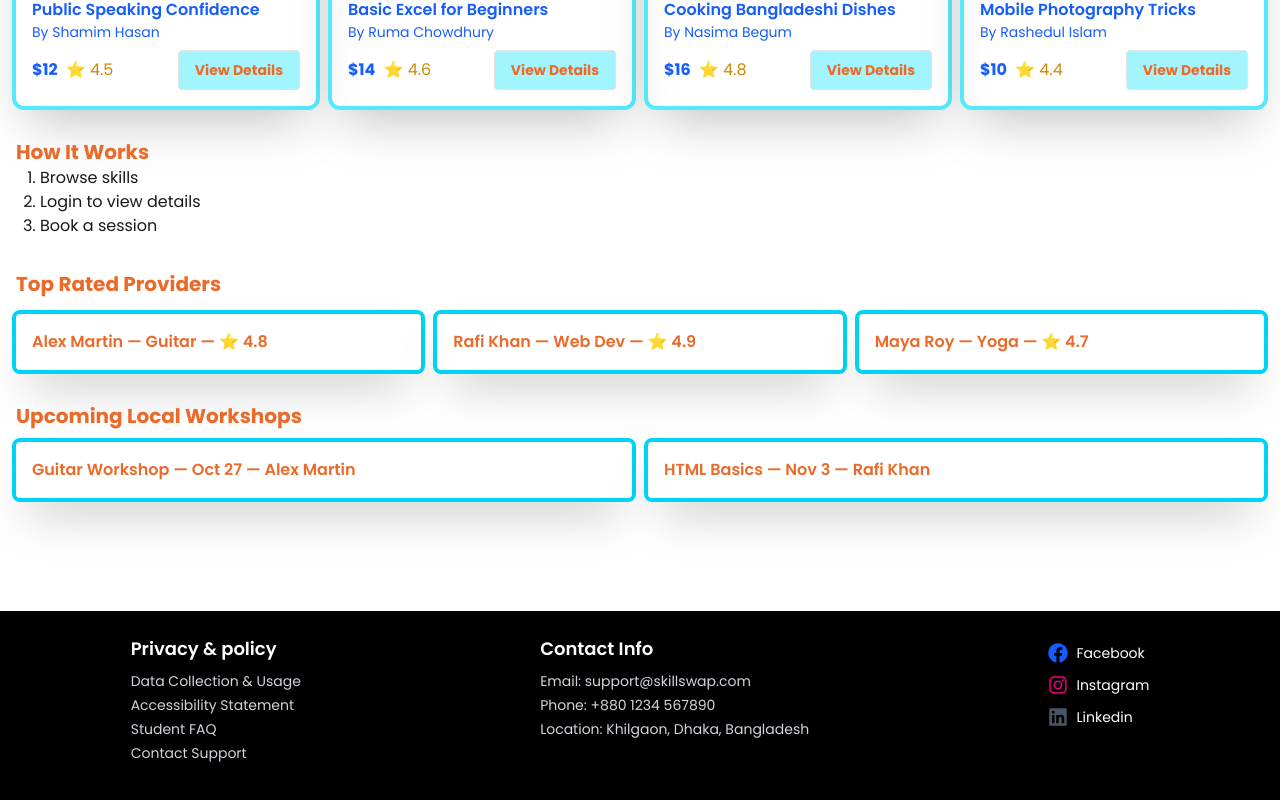
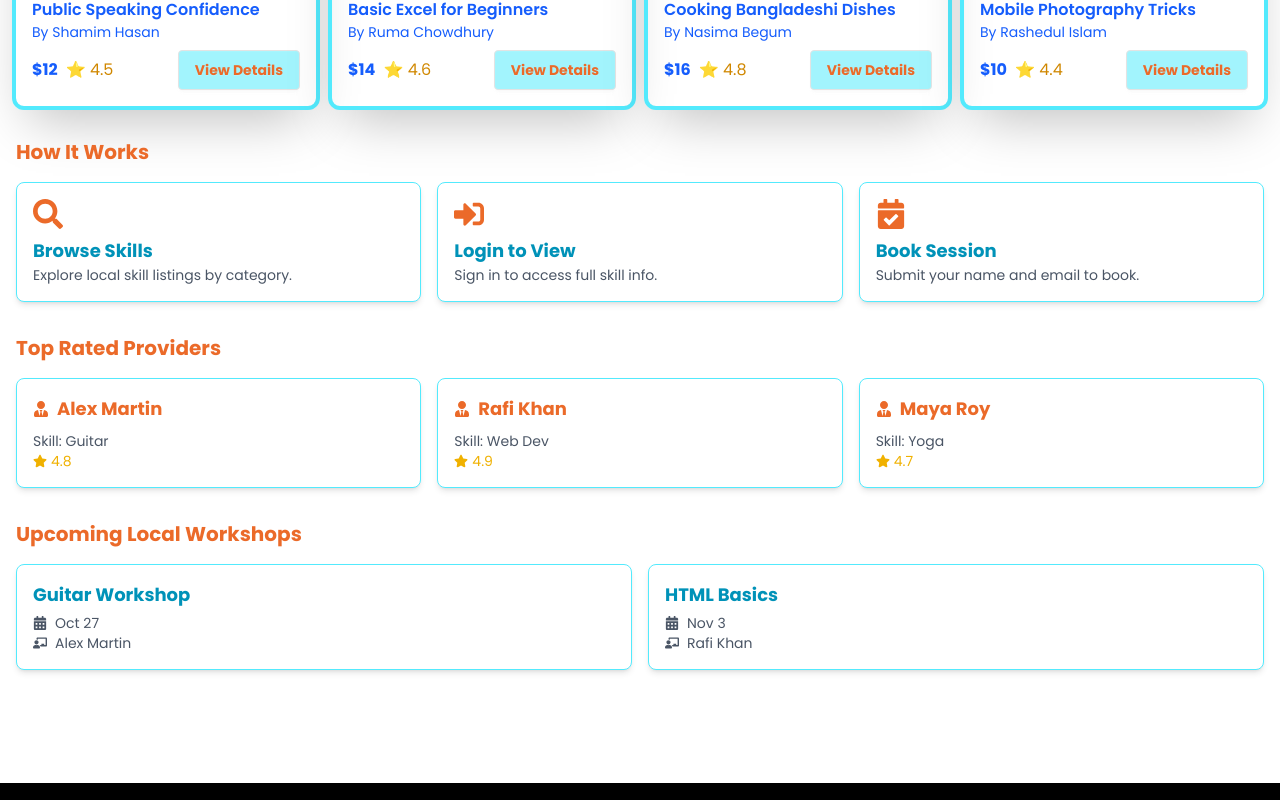
Before and after one commit to KAKOLY-AKHTER/skill-swap, a React (Vite) app: page / in a window 1280 px wide. Shown: the part 1500-2300 px from the top of the page. Built offline with nearby package versions, Linux system fonts and the light colour scheme; no server answers.

Commit message:
top rate,works,local workshop section update

```diff
--- a/src/components/Navbar.jsx
+++ b/src/components/Navbar.jsx
@@ -38,7 +38,7 @@ export default function Navbar() {
             <div>  <ImProfile className="text-gray-500" /> </div>
             <div><NavLink to="/profile" className={({ isActive }) =>
               isActive ? "text-blue-600 font-bold underline text-sm" : "text-sm"
-            }></NavLink>My Profile</div>
+            }>My Profile</NavLink></div>
 
           </div>
 
--- a/src/pages/Home.jsx
+++ b/src/pages/Home.jsx
@@ -2,7 +2,9 @@
 import { Swiper, SwiperSlide } from "swiper/react";
 import "swiper/css";
 import "swiper/css/autoplay";
-
+import { FaCalendarAlt, FaChalkboardTeacher } from "react-icons/fa";
+  import { FaSearch, FaSignInAlt, FaCalendarCheck } from "react-icons/fa";
+import { FaStar, FaUserTie } from "react-icons/fa";
 import { useLoaderData } from "react-router";
 import SkillCard from "../components/SkillCard";
 
@@ -71,31 +73,71 @@ export default function Home() {
         </div>
       </section>
 
-      <section className="mt-8" data-aos="fade-up">
-        <h2 className="text-xl font-bold text-secondary">How It Works</h2>
-        <ol className="list-decimal ml-6">
-          <li>Browse skills</li>
-          <li>Login to view details</li>
-          <li>Book a session</li>
-        </ol>
-      </section>
 
-      <section className="mt-8 text-bold" data-aos="fade-up">
-        <h2 className="text-xl font-bold text-secondary">Top Rated Providers</h2>
-        <div className="grid grid-cols-1 md:grid-cols-3 gap-4 mt-4 text-secondary font-semibold">
-          <div className=" p-4 rounded outline-4 outline-cyan-400 shadow-2xl ">Alex Martin — Guitar — ⭐ 4.8</div>
-          <div className=" p-4 rounded  outline-4 outline-cyan-400 shadow-2xl">Rafi Khan — Web Dev — ⭐ 4.9</div>
-          <div className="p-4 rounded  outline-4 outline-cyan-400 shadow-2xl">Maya Roy — Yoga — ⭐ 4.7</div>
+<section className="mt-8" data-aos="fade-up">
+  <h2 className="text-xl font-bold text-secondary mb-4">How It Works</h2>
+  <div className="grid grid-cols-1 md:grid-cols-3 gap-4">
+    {[
+      { icon: <FaSearch />, title: "Browse Skills", desc: "Explore local skill listings by category." },
+      { icon: <FaSignInAlt />, title: "Login to View", desc: "Sign in to access full skill info." },
+      { icon: <FaCalendarCheck />, title: "Book Session", desc: "Submit your name and email to book." },
+    ].map((item, i) => (
+      <div key={i} className="bg-white border border-cyan-300 rounded-lg p-4 shadow-md hover:shadow-xl transition">
+        <div className="text-3xl text-secondary mb-2">{item.icon}</div>
+        <h3 className="text-lg font-bold text-cyan-600">{item.title}</h3>
+        <p className="text-sm text-gray-600">{item.desc}</p>
+      </div>
+    ))}
+  </div>
+</section>
+
+
+<section className="mt-8" data-aos="fade-up">
+  <h2 className="text-xl font-bold text-secondary mb-4">Top Rated Providers</h2>
+  <div className="grid grid-cols-1 md:grid-cols-3 gap-4">
+    {[
+      { name: "Alex Martin", skill: "Guitar", rating: 4.8 },
+      { name: "Rafi Khan", skill: "Web Dev", rating: 4.9 },
+      { name: "Maya Roy", skill: "Yoga", rating: 4.7 },
+    ].map((p, i) => (
+      <div key={i} className="bg-white border border-cyan-300 rounded-lg p-4 shadow-md hover:shadow-xl transition">
+        <div className="flex items-center gap-2 text-secondary mb-2">
+          <FaUserTie />
+          <h3 className="text-lg font-bold">{p.name}</h3>
         </div>
-      </section>
+        <p className="text-sm text-gray-600">Skill: {p.skill}</p>
+        <p className="text-sm text-yellow-500 flex items-center gap-1">
+          <FaStar /> {p.rating}
+        </p>
+      </div>
+    ))}
+  </div>
+</section>
 
-      <section className="mt-8" data-aos="fade-up">
-        <h2 className="text-xl font-bold text-secondary">Upcoming Local Workshops</h2>
-        <div className="mt-3 grid grid-cols-1 md:grid-cols-2 gap-4 text-secondary font-semibold">
-          <div className=" p-4 rounded outline-4 outline-cyan-400 shadow-2xl">Guitar Workshop — Oct 27 — Alex Martin</div>
-          <div className=" p-4 rounded outline-4 outline-cyan-400 shadow-2xl">HTML Basics — Nov 3 — Rafi Khan</div>
-        </div>
-      </section>
+
+
+
+<section className="mt-8" data-aos="fade-up">
+  <h2 className="text-xl font-bold text-secondary mb-4">Upcoming Local Workshops</h2>
+  <div className="grid grid-cols-1 md:grid-cols-2 gap-4">
+    {[
+      { title: "Guitar Workshop", date: "Oct 27", host: "Alex Martin" },
+      { title: "HTML Basics", date: "Nov 3", host: "Rafi Khan" },
+    ].map((w, i) => (
+      <div key={i} className="bg-white border border-cyan-300 rounded-lg p-4 shadow-md hover:shadow-xl transition">
+        <h3 className="text-lg font-bold text-cyan-600 mb-1">{w.title}</h3>
+        <p className="text-sm text-gray-600 flex items-center gap-2">
+          <FaCalendarAlt /> {w.date}
+        </p>
+        <p className="text-sm text-gray-600 flex items-center gap-2">
+          <FaChalkboardTeacher /> {w.host}
+        </p>
+      </div>
+    ))}
+  </div>
+</section>
+
+
     </div>
   );
 }
```
